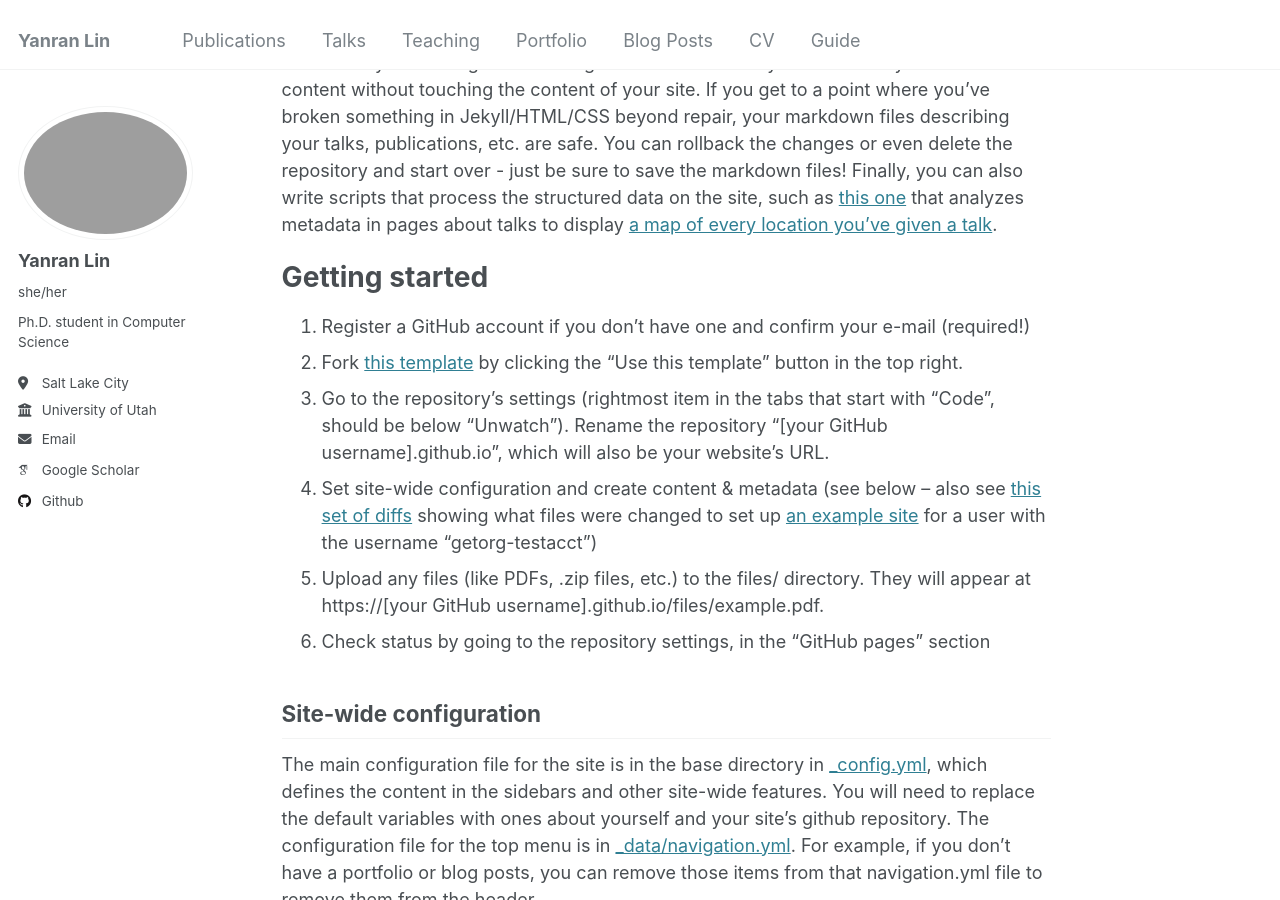
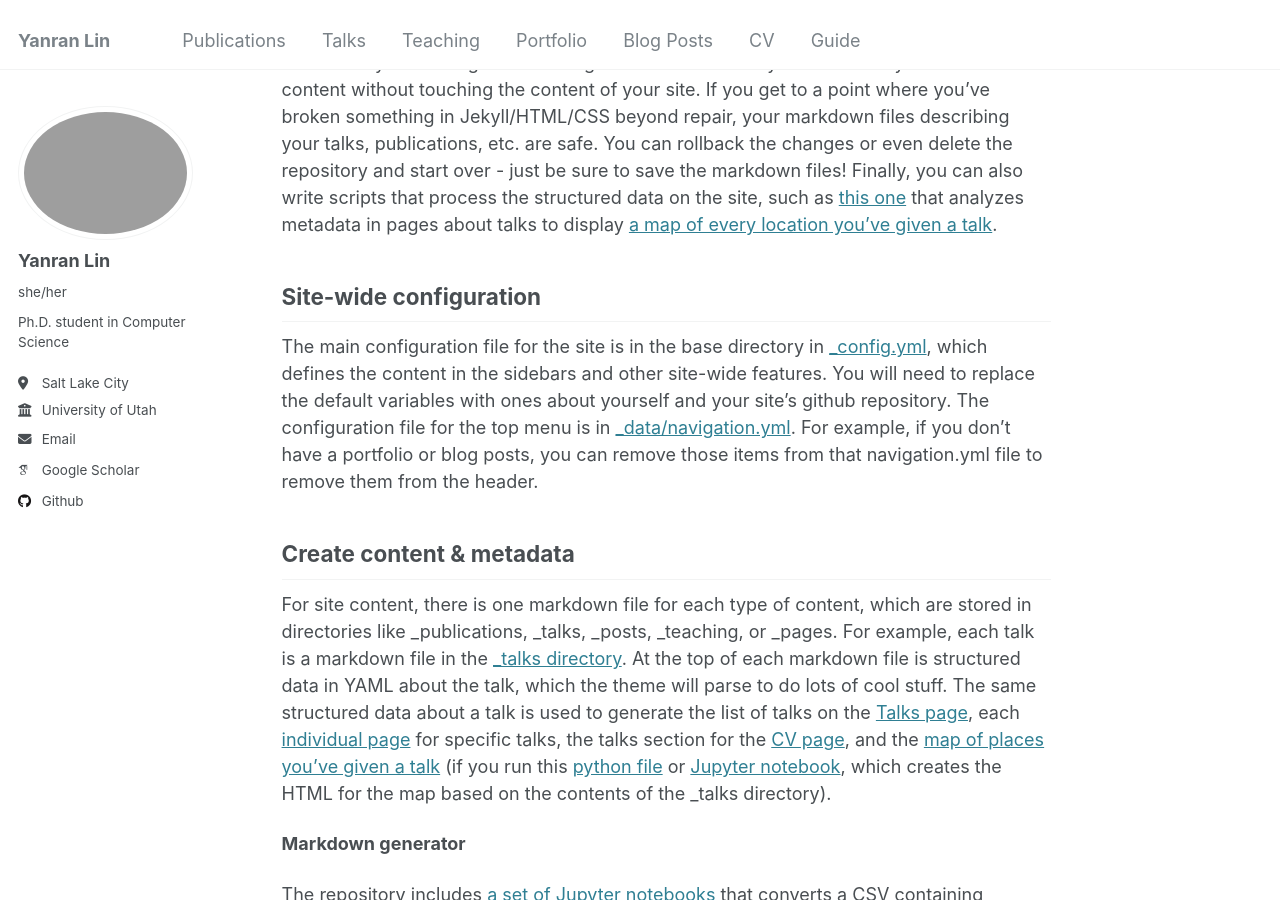
Before and after one commit to Belinda-007/Belinda-007.github.io, a Jekyll site: the page built from _pages/about.md, in a window 1280 px wide and 900 px high, scrolled down 735 px. Built offline with Jekyll 4.4.1, drawn with Linux system fonts in a browser that asks for light colours; some web fonts are replaced; some of the changed text lies outside the part shown.

```diff
--- a/_pages/about.md
+++ b/_pages/about.md
@@ -14,15 +14,6 @@ A data-driven personal website
 Like many other Jekyll-based GitHub Pages templates, Academic Pages makes you separate the website's content from its form. The content & metadata of your website are in structured markdown files, while various other files constitute the theme, specifying how to transform that content & metadata into HTML pages. You keep these various markdown (.md), YAML (.yml), HTML, and CSS files in a public GitHub repository. Each time you commit and push an update to the repository, the [GitHub pages](https://pages.github.com/) service creates static HTML pages based on these files, which are hosted on GitHub's servers free of charge.
 
 Many of the features of dynamic content management systems (like Wordpress) can be achieved in this fashion, using a fraction of the computational resources and with far less vulnerability to hacking and DDoSing. You can also modify the theme to your heart's content without touching the content of your site. If you get to a point where you've broken something in Jekyll/HTML/CSS beyond repair, your markdown files describing your talks, publications, etc. are safe. You can rollback the changes or even delete the repository and start over - just be sure to save the markdown files! Finally, you can also write scripts that process the structured data on the site, such as [this one](https://github.com/academicpages/academicpages.github.io/blob/master/talkmap.ipynb) that analyzes metadata in pages about talks to display [a map of every location you've given a talk](https://academicpages.github.io/talkmap.html).
-
-Getting started
-======
-1. Register a GitHub account if you don't have one and confirm your e-mail (required!)
-1. Fork [this template](https://github.com/academicpages/academicpages.github.io) by clicking the "Use this template" button in the top right.
-1. Go to the repository's settings (rightmost item in the tabs that start with "Code", should be below "Unwatch"). Rename the repository "[your GitHub username].github.io", which will also be your website's URL.
-1. Set site-wide configuration and create content & metadata (see below -- also see [this set of diffs](http://archive.is/3TPas) showing what files were changed to set up [an example site](https://getorg-testacct.github.io) for a user with the username "getorg-testacct")
-1. Upload any files (like PDFs, .zip files, etc.) to the files/ directory. They will appear at https://[your GitHub username].github.io/files/example.pdf.
-1. Check status by going to the repository settings, in the "GitHub pages" section
 
 Site-wide configuration
 ------
```
Also changed, not shown: other parts of _pages/about.md (+4 -0 lines).
